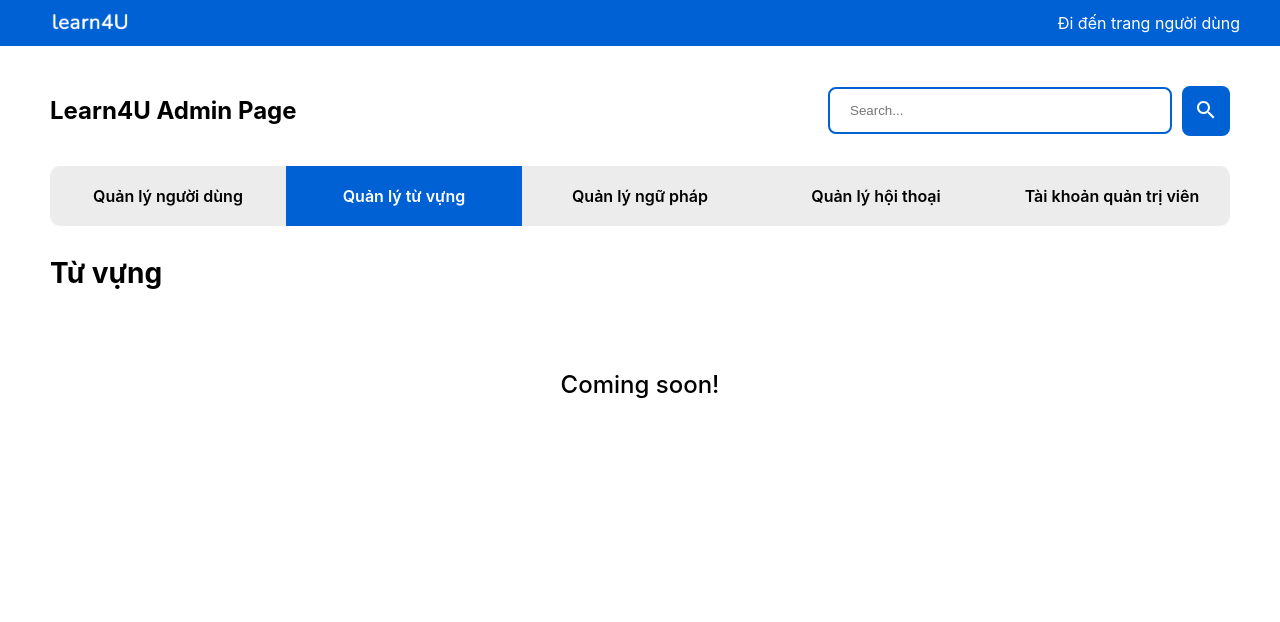
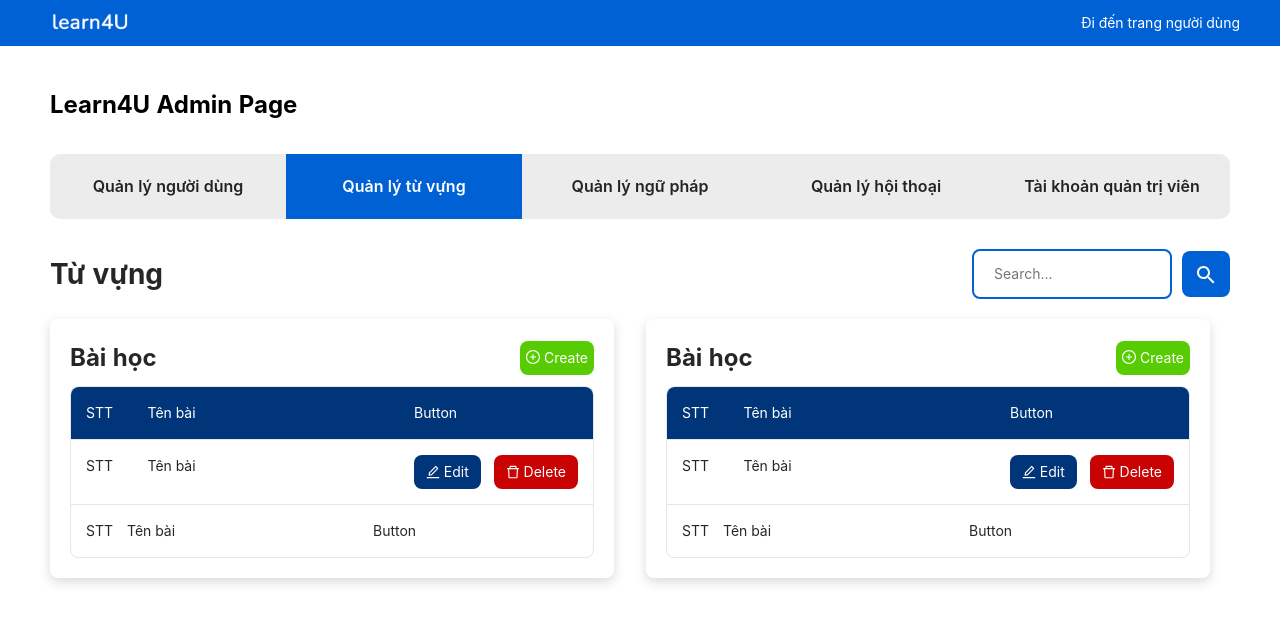
Before and after one commit to lytrungkien/learn4u-admin, a React (Create React App) app: page /manage-vocab in a window 1280 px wide. Shown: the top 622 px of the page. Built offline with nearby package versions, Linux system fonts and the light colour scheme.

Commit message:
+ add ui manage vocab

```diff
--- a/package.json
+++ b/package.json
@@ -3,9 +3,11 @@
   "version": "0.1.0",
   "private": true,
   "dependencies": {
+    "@ant-design/icons": "^4.7.0",
     "@testing-library/jest-dom": "^5.14.1",
     "@testing-library/react": "^12.0.0",
     "@testing-library/user-event": "^13.2.1",
+    "antd": "^4.17.3",
     "classnames": "^2.3.1",
     "react": "^17.0.2",
     "react-dom": "^17.0.2",
--- a/src/App.js
+++ b/src/App.js
@@ -1,4 +1,5 @@
 import './App.css';
+import 'antd/dist/antd.css';
 import Homepage from './components/Home';
 import AdminAccount from './components/AdminAccount/index';
 
--- a/src/commons/Header/index.js
+++ b/src/commons/Header/index.js
@@ -2,7 +2,6 @@ import React from "react";
 import styles from './index.module.scss';
 import cn from 'classnames/bind';
 import logo from '../../images/logo_bgr.png';
-import searchIcon from '../../images/searchIcon.svg';
 
 const cx = cn.bind(styles);
 
@@ -16,12 +15,6 @@ const Header = () => {
 			<div className={cx("container")}>
 				<div className={cx("content")}>
 					<div className={cx("title")}>Learn4U Admin Page</div>
-					<div className={cx("search")}>
-						<input placeholder="Search..." className={cx("input")}/>
-						<div className={cx("button")}>
-							<img src={searchIcon} alt="search" />
-						</div>
-					</div>
 				</div>
 			</div>
 		</div>
--- a/src/commons/Header/index.module.scss
+++ b/src/commons/Header/index.module.scss
@@ -23,44 +23,6 @@
         font-size: 24px;
         color: #000000;
       }
-
-	  .search {
-		display: flex;
-		align-items: center;
-
-		.input {
-			padding: 14px 20px;
-			width: 300px;
-			border-radius: 8px;
-			border: 2px solid #0061d5;
-
-			&:active {
-				border: 2px solid #0061d5 !important;
-			}
-
-			&:hover {
-				border: 2px solid #0061d5 !important;
-			}
-		}
-
-		.button {
-			background-color: #0061d5;
-			padding: 12px 12px 10px 12px;
-			border-radius: 8px;
-			margin-left: 10px;
-			cursor: pointer;
-			user-select: none;
-			transition-duration: 0.35s;
-
-			&:hover {
-				background-color: #025ac5;
-			}
-
-			&:active {
-				background-color: #036cec;
-			}
-		}
-	  }
     }
   }
 }
--- a/src/commons/Navbar/Navbar.js
+++ b/src/commons/Navbar/Navbar.js
@@ -5,6 +5,9 @@ import {
 	useLocation,
 	useHistory,
 } from 'react-router-dom'
+
+import { Menu, Dropdown } from 'antd';
+import { DownOutlined } from '@ant-design/icons';
 
 const cx = cn.bind(styles);
 
@@ -15,26 +18,43 @@ const Navbar = () => {
 
 	const navbar = [
 		{
+			id: 1,
 			name: 'Quản lý người dùng',
 			path: '/',
 		},
 		{
+			id: 2,
 			name: 'Quản lý từ vựng',
 			path: '/manage-vocab',
 		},
 		{
+			id: 3,
 			name: 'Quản lý ngữ pháp',
 			path: '/manage-grammar',
 		},
 		{
+			id: 4,
 			name: 'Quản lý hội thoại',
 			path: '/manage-conversation',
 		},
 		{
+			id: 5,
 			name: 'Tài khoản quản trị viên',
 			path: '/admin-account',
 		}
 	]
+
+	const menu = (
+		<Menu>
+			<Menu.Item>
+				<span>Bài học</span>
+			</Menu.Item>
+			<Menu.Item>
+				<span>Bài kiểm tra</span>
+			</Menu.Item>
+		</Menu>
+	);
+
 	return (
 		<div className={cx("navbar")}>
 			{
@@ -46,6 +66,13 @@ const Navbar = () => {
 							history.push(`${item.path}`)
 						}}
 					>
+						{/* {item.id !== 2 && item.id !== 3 ? item.name : (
+							<Dropdown overlay={menu}>
+								<span>
+									{item.name} <DownOutlined />
+								</span>
+							</Dropdown>
+						)} */}
 						{item.name}
 					</div>
 				))
--- /dev/null
+++ b/src/commons/Search/Search.js
@@ -0,0 +1,19 @@
+import React from "react";
+import searchIcon from '../../images/searchIcon.svg';
+import styles from './Search.module.scss';
+import cn from 'classnames/bind';
+
+const cx = cn.bind(styles);
+
+const Search = () => {
+	return (
+		<div className={cx("search")}>
+			<input placeholder="Search..." className={cx("input")} />
+			<div className={cx("button")}>
+				<img src={searchIcon} alt="search" />
+			</div>
+		</div>
+	)
+}
+
+export default Search;
--- /dev/null
+++ b/src/commons/Search/Search.module.scss
@@ -0,0 +1,37 @@
+.search {
+  display: flex;
+  align-items: center;
+
+  .input {
+    padding: 12px 20px;
+    width: 200px;
+    border-radius: 8px;
+    border: 2px solid #0061d5;
+
+    &:active {
+      border: 2px solid #0061d5 !important;
+    }
+
+    &:hover {
+      border: 2px solid #0061d5 !important;
+    }
+  }
+
+  .button {
+    background-color: #0061d5;
+    padding: 12px 12px 10px 12px;
+    border-radius: 8px;
+    margin-left: 10px;
+    cursor: pointer;
+    user-select: none;
+    transition-duration: 0.35s;
+
+    &:hover {
+      background-color: #025ac5;
+    }
+
+    &:active {
+      background-color: #036cec;
+    }
+  }
+}
--- /dev/null
+++ b/src/components/Vocab/List.js
@@ -0,0 +1,59 @@
+import React from "react";
+import styles from './List.module.scss';
+import cn from 'classnames/bind';
+import { Row, Col } from "antd";
+import { DeleteOutlined, EditOutlined, PlusCircleOutlined } from "@ant-design/icons";
+
+const cx = cn.bind(styles);
+
+const List = ({ data }) => {
+	return (
+		<div className={cx("list")}>
+			<div className={cx("top")}>
+				<div className={cx("title")}>Bài học</div>
+				<div className={cx("create")}><PlusCircleOutlined /> Create</div>
+			</div>
+			<div className={cx("table")}>
+				<Row className={cx("table-header")}>
+					<Col span={3}>
+						STT
+					</Col>
+					<Col span={13}>
+						Tên bài
+					</Col>
+					<Col span={8}>
+						Button
+					</Col>
+				</Row>
+
+				<Row className={cx("table-body")}>
+					<Col span={3}>
+						STT
+					</Col>
+					<Col span={13}>
+						Tên bài
+					</Col>
+					<Col span={8}>
+						<div className={cx("group-button")}>
+							<div className={cx("edit")}><EditOutlined /> Edit</div>
+							<div className={cx("delete")}><DeleteOutlined /> Delete</div>
+						</div>
+					</Col>
+				</Row>
+				<Row className={cx("table-body")}>
+					<Col span={2}>
+						STT
+					</Col>
+					<Col span={12}>
+						Tên bài
+					</Col>
+					<Col span={10}>
+						Button
+					</Col>
+				</Row>
+			</div>
+		</div>
+	)
+}
+
+export default List;
--- /dev/null
+++ b/src/components/Vocab/List.module.scss
@@ -0,0 +1,89 @@
+.list {
+  box-shadow: 0px 4px 12px rgba(0, 0, 0, 0.15);
+  border-radius: 8px;
+  padding: 20px;
+
+  .top {
+    display: flex;
+    align-items: center;
+    justify-content: space-between;
+    .title {
+      font-size: 24px;
+      font-weight: bold;
+      //   color: #0061d5;
+    }
+
+    .create {
+      padding: 6px;
+      border-radius: 8px;
+      background-color: #58cc02;
+      color: #ffffff;
+	  cursor: pointer;
+	  transition-duration: 0.35s;
+	  user-select: none;
+
+	  &:hover {
+		background-color: #51b803;
+	  }
+
+	  &:active {
+		background-color: #70e914;
+	  }
+    }
+  }
+
+  .table {
+    margin-top: 10px;
+    border-radius: 8px;
+    border: 1px solid #e6e6e6;
+
+    &-header {
+      background-color: #01357a;
+      padding: 15px;
+      color: #ffffff;
+      border-radius: 8px 8px 0px 0px;
+    }
+
+    &-body {
+      padding: 15px;
+      border-top: 1px solid #e6e6e6;
+
+      .group-button {
+        display: flex;
+        align-items: center;
+        justify-content: space-between;
+
+        .edit {
+          background-color: #01357a;
+          color: #ffffff;
+          border-radius: 8px;
+          padding: 6px 12px;
+		  cursor: pointer;
+		  transition-duration: 0.35s;
+		  user-select: none;
+
+		  &:hover {
+			background-color: #014bac;
+		  }
+
+		  &:active {
+			background-color: #136de2;
+		  }
+        }
+
+		.delete {
+			@extend .edit;
+			background-color: #C90303;
+
+			&:hover {
+				background-color: #af0202;
+			  }
+
+			  &:active {
+				background-color: #e60a0a;
+			  }
+		}
+      }
+    }
+  }
+}
--- a/src/components/Vocab/index.js
+++ b/src/components/Vocab/index.js
@@ -1,14 +1,35 @@
 import React from "react";
 import ComingSoon from "../../commons/Comingsoon";
 import Layout from "../../commons/Layout";
+import styles from './index.module.scss';
+import cn from 'classnames/bind';
+import { Col, Row } from "antd";
+import List from "./List";
+import Search from "../../commons/Search/Search";
+
+const cx = cn.bind(styles);
 
 const Vocab = () => {
 	return (
 		<Layout>
-			<div style={{ fontSize: '28px', fontWeight: '700' }}>
-				Từ vựng
+			<div className={cx("vocab")}>
+				<div className={cx("vocab-top")}>
+					<div className={cx("title")}>
+						Từ vựng
+					</div>
+					<Search />
+				</div>
+				<div className={cx("list")}>
+					<Row gutter={[32, 0]}>
+						<Col span={12}>
+							<List />
+						</Col>
+						<Col span={12}>
+							<List />
+						</Col>
+					</Row>
+				</div>
 			</div>
-			<ComingSoon />
 		</Layout>
 	)
 }
--- /dev/null
+++ b/src/components/Vocab/index.module.scss
@@ -0,0 +1,16 @@
+.vocab {
+  &-top {
+    display: flex;
+    align-items: center;
+    justify-content: space-between;
+
+    .title {
+      font-size: 28px;
+      font-weight: 700;
+    }
+  }
+
+  .list {
+    margin: 20px 20px 0px 0px;
+  }
+}
```
Also changed, not shown: 2 other files (tests, documents, lock files or other folders).
